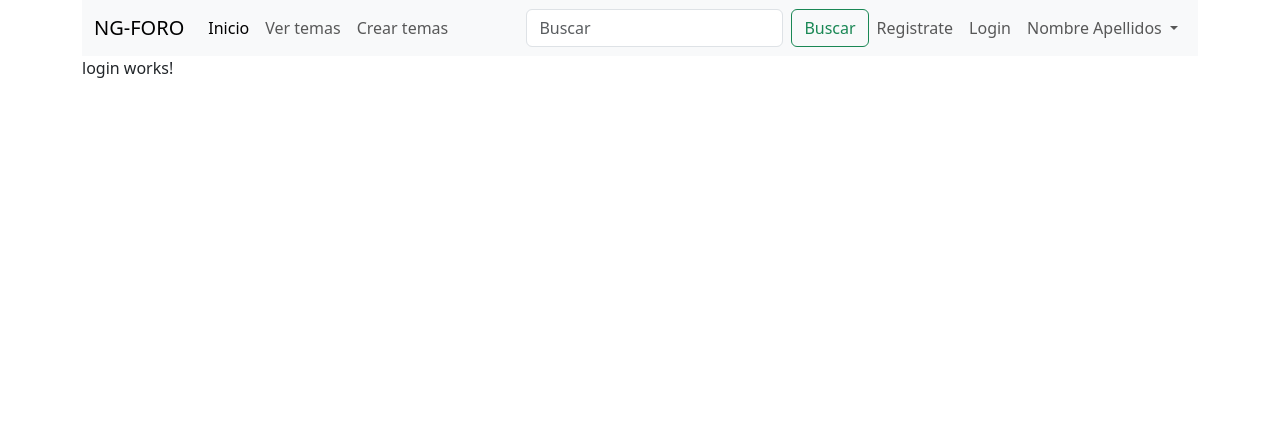
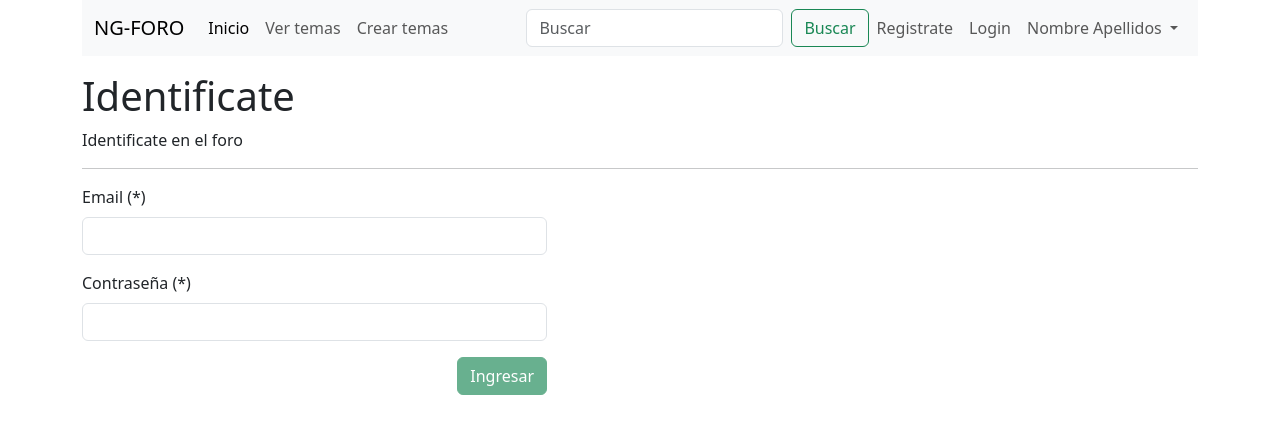
Before and after one commit to javiersanhueza/foro-angular, an Angular app: page /login in a window 1280 px wide. Shown: the top 434 px of the page. Built offline with nearby package versions, Linux system fonts and the light colour scheme.

Commit message:
Formulario de login

```diff
--- a/src/app/components/login/login.component.html
+++ b/src/app/components/login/login.component.html
@@ -1 +1,67 @@
-<p>login works!</p>
+<div class="col-lg-12 mt-3">
+  <h1>{{ pageTitle }}</h1>
+  <p>Identificate en el foro</p>
+  <hr>
+
+  <form class="col-md-5 ms-0 ps-0" #loginForm="ngForm" (ngSubmit)="onSubmit(loginForm)">
+    <div class="form-group mt-3">
+      <label for="email" class="form-label">Email (*)</label>
+      <input
+        type="email"
+        name="email"
+        id="email"
+        class="form-control"
+        #email="ngModel"
+        [(ngModel)]="user.email"
+        pattern="[a-z0-9._%+-]+@[a-z0-9.-]+\.[a-z]{2,4}$"
+        [ngClass]="[
+            email.invalid && (email.dirty || email.touched) ? 'is-invalid' : '',
+            email.valid ? 'is-valid' : ''
+          ]"
+        required
+      >
+      <div *ngIf="email.invalid && (email.dirty || email.touched)">
+        <small *ngIf="email.errors?.['required']" class="invalid-feedback d-block">
+          El campo email es requerido
+        </small>
+        <small *ngIf="!email.errors?.['required'] && !email.valid" class="invalid-feedback d-block">
+          El campo email es inválido
+        </small>
+      </div>
+    </div>
+    <div class="form-group mt-3">
+      <label for="password" class="form-label">Contraseña (*)</label>
+      <input
+        type="password"
+        name="password"
+        id="password"
+        class="form-control"
+        #password="ngModel"
+        [(ngModel)]="user.password"
+        [ngClass]="[
+            password.invalid && (password.dirty || password.touched) ? 'is-invalid' : '',
+            password.valid ? 'is-valid' : ''
+          ]"
+        required
+      >
+      <div *ngIf="password.invalid && (password.dirty || password.touched)">
+        <small *ngIf="password.errors?.['required']" class="invalid-feedback d-block">
+          El campo contraseña es requerido
+        </small>
+        <small *ngIf="!password.errors?.['required'] && !password.valid" class="invalid-feedback d-block">
+          El campo contraseña es inválido
+        </small>
+      </div>
+    </div>
+    <div class="text-end mt-3">
+      <button
+        type="submit"
+        class="btn btn-success"
+        [disabled]="loginForm.invalid"
+      >
+        <span *ngIf="isLoadingLogin" class="spinner-border spinner-border-sm text-light" role="status"></span>
+        Ingresar
+      </button>
+    </div>
+  </form>
+</div>
--- a/src/app/components/login/login.component.ts
+++ b/src/app/components/login/login.component.ts
@@ -1,15 +1,45 @@
 import { Component, OnInit } from '@angular/core';
+
+import { User } from '../../models/user';
+import { UserService } from '../../services/user.service';
 
 @Component({
   selector: 'login',
   templateUrl: './login.component.html',
-  styleUrls: ['./login.component.css']
+  styleUrls: ['./login.component.css'],
+  providers: [
+    UserService
+  ]
 })
 export class LoginComponent implements OnInit {
-
-  constructor() { }
+  public pageTitle: string;
+  public user: User;
+  public status: string;
+  public messageError: string;
+  public isLoadingLogin: boolean;
+  constructor(
+    private _userService: UserService
+  ) {
+    this.status = '';
+    this.pageTitle = 'Identificate';
+    this.messageError = '';
+    this.isLoadingLogin = false;
+    this.user = new User(
+      '',
+      '',
+      '',
+      '',
+      '',
+      '',
+      'ROLE_USER'
+    );
+  }
 
   ngOnInit(): void {
   }
 
+  onSubmit(form: any) {
+
+  }
+
 }
--- a/src/app/services/user.service.ts
+++ b/src/app/services/user.service.ts
@@ -24,6 +24,5 @@ export class UserService {
 
     // Hacer la petición ajax
     return this._http.post(`${this.url}/register`, body, { headers })
-  }
-
+  };
 }
```
